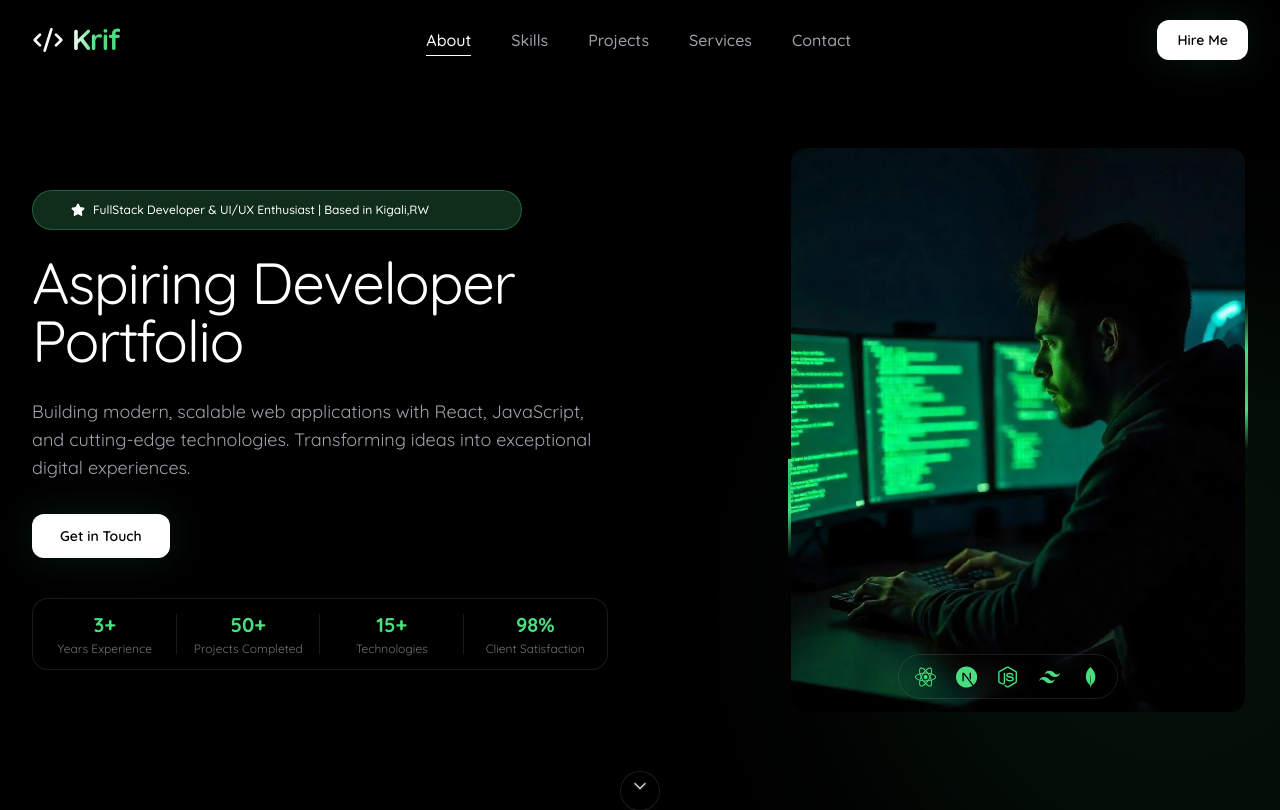
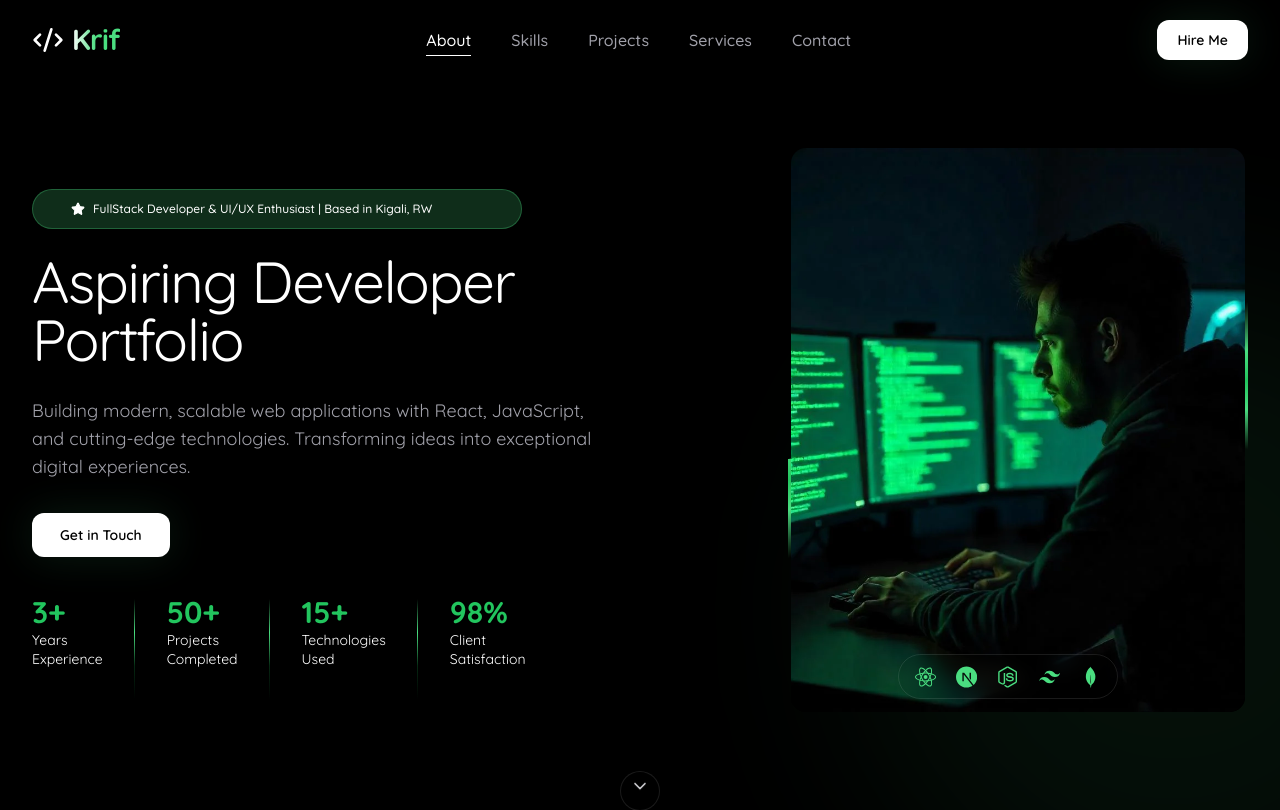
Before and after one commit to krif014/Portifolio, a React (Vite) app: page / in a window 1280 px wide. Shown: the top 810 px of the page. Built offline with nearby package versions, Linux system fonts and the light colour scheme.

Commit message:
Fixing the stats

```diff
--- a/src/components/sections/Hero.jsx
+++ b/src/components/sections/Hero.jsx
@@ -1,4 +1,4 @@
-import { ChevronDown, Code2, Star } from "lucide-react";
+import { ChevronDown, Star } from "lucide-react";
 import {
   SiMongodb,
   SiNextdotjs,
@@ -7,23 +7,6 @@ import {
   SiTailwindcss,
 } from "react-icons/si";
 import RadialGradientBackground from "../backgrounds/RadialGradientBackground";
-
-function StatPill({ value, label, showDivider }) {
-  return (
-    <div className="relative flex flex-1 items-center justify-center px-4 py-3">
-      {showDivider ? (
-        <span
-          className="absolute right-0 top-1/2 hidden h-10 w-px -translate-y-1/2 bg-white/10 sm:block"
-          aria-hidden
-        />
-      ) : null}
-      <div className="text-center">
-        <p className="text-lg font-bold text-accent sm:text-xl">{value}</p>
-        <p className="mt-0.5 text-[11px] text-zinc-500 sm:text-xs">{label}</p>
-      </div>
-    </div>
-  );
-}
 
 export default function Hero() {
   const reducedMotion =
@@ -36,6 +19,13 @@ export default function Hero() {
     });
   };
 
+  const stats = [
+    { value: "3+", label: "Years\nExperience" },
+    { value: "50+", label: "Projects\nCompleted" },
+    { value: "15+", label: "Technologies\nUsed" },
+    { value: "98%", label: "Client\nSatisfaction" },
+  ];
+
   return (
     <section
       id="about"
@@ -44,10 +34,12 @@ export default function Hero() {
       <RadialGradientBackground position="right" />
       <div className="relative mx-auto max-w-7xl px-4 pb-16 pt-10 sm:px-6 lg:px-8 lg:pb-24 lg:pt-16">
         <div className="grid items-center gap-14 lg:grid-cols-2 lg:gap-16">
+
+
           <div>
-            <div className="flex content-center text-[14px] items-center gap-2 rounded-full border border-accent/30 bg-accent/20 h-[40px]   w-[490px] pl-[38px] py-1.5 text-xs font-medium text-white">
+            <div className="flex content-center text-[14px] items-center gap-2 rounded-full border border-accent/30 bg-accent/20 h-[40px] w-[490px] pl-[38px] py-1.5 text-xs font-medium text-white">
               <Star className="h-3.5 w-3.5 fill-white text-white" />
-              FullStack Developer &amp; UI/UX Enthusiast | Based in Kigali,RW
+              FullStack Developer &amp; UI/UX Enthusiast | Based in Kigali, RW
             </div>
 
             <h1 className="mt-6 text-5xl leading-tight tracking-tight text-white sm:text-5xl lg:text-[58px]">
@@ -72,11 +64,33 @@ export default function Hero() {
               </button>
             </div>
 
-            <div className="mt-10 flex w-full max-w-xl overflow-hidden rounded-2xl border border-white/10 bg-black/20 backdrop-blur">
-              <StatPill value="3+" label="Years Experience" showDivider />
-              <StatPill value="50+" label="Projects Completed" showDivider />
-              <StatPill value="15+" label="Technologies" showDivider />
-              <StatPill value="98%" label="Client Satisfaction" />
+
+            <div className="mt-10 flex items-start">
+              {stats.map((stat, i) => (
+                <div
+                  key={i}
+                  className={`relative ${i !== 0 ? "pl-8" : ""} ${i !== stats.length - 1 ? "pr-8" : ""}`}
+                >
+
+                  {i !== stats.length - 1 && (
+                    <span
+                      className="absolute right-0 w-px"
+                      style={{
+                        height: '100px',
+                        top: '70%',
+                        transform: 'translateY(-50%)',
+                        background: 'linear-gradient(to bottom, transparent, #4ade80, #16a34a40, transparent)',
+                      }}
+                    />
+                  )}
+                  <p className="text-3xl font-bold text-accent-muted leading-none">
+                    {stat.value}
+                  </p>
+                  <p className="text-sm text-white mt-1 leading-snug whitespace-pre-line h-10">
+                    {stat.label}
+                  </p>
+                </div>
+              ))}
             </div>
           </div>
 
@@ -102,10 +116,8 @@ export default function Hero() {
                     )`,
                   }}
                 />
-
                 <div className="absolute inset-[3px] rounded-[15px] bg-black" />
               </div>
-
 
               <img
                 src="images/DEV.webp"
@@ -114,17 +126,17 @@ export default function Hero() {
               />
 
               <div className="absolute h-[45px] w-[220px] bottom-4 translate-x-1/2 z-20 flex items-center gap-5 rounded-full border border-white/10 bg-transparent px-4 py-2.5 text-green-400 backdrop-blur whitespace-nowrap">
-
-                <SiReact className="h-6 w-6 transition-transform duration-200 ease-in-out cursor-pointer hover:scale-125 hover:text-[#00FF88] hover:drop-shadow-[0_0_10px_rgba(0,255,136,0.9)] hover:brightness-125  " />
-                <SiNextdotjs className="h-6 w-6 transition-transform duration-200 ease-in-out cursor-pointer hover:scale-125 hover:text-[#00FF88] hover:drop-shadow-[0_0_10px_rgba(0,255,136,0.9)] hover:brightness-125 " />
-                <SiNodedotjs className="h-6 w-6 transition-transform duration-200 ease-in-out cursor-pointer hover:scale-125 hover:text-[#00FF88] hover:drop-shadow-[0_0_10px_rgba(0,255,136,0.9)] hover:brightness-125 " />
-                <SiTailwindcss className="h-6 w-6 transition-transform duration-200 ease-in-out cursor-pointer hover:scale-125 hover:text-[#00FF88] hover:drop-shadow-[0_0_10px_rgba(0,255,136,0.9)] hover:brightness-125 " />
-                <SiMongodb className="h-6 w-6 transition-transform duration-200 ease-in-out cursor-pointer hover:scale-125 hover:text-[#00FF88] hover:drop-shadow-[0_0_10px_rgba(0,255,136,0.9)] hover:brightness-125 " />
-
+                <SiReact className="h-6 w-6 transition-transform duration-200 ease-in-out cursor-pointer hover:scale-125 hover:text-[#00FF88] hover:drop-shadow-[0_0_10px_rgba(0,255,136,0.9)] hover:brightness-125" />
+                <SiNextdotjs className="h-6 w-6 transition-transform duration-200 ease-in-out cursor-pointer hover:scale-125 hover:text-[#00FF88] hover:drop-shadow-[0_0_10px_rgba(0,255,136,0.9)] hover:brightness-125" />
+                <SiNodedotjs className="h-6 w-6 transition-transform duration-200 ease-in-out cursor-pointer hover:scale-125 hover:text-[#00FF88] hover:drop-shadow-[0_0_10px_rgba(0,255,136,0.9)] hover:brightness-125" />
+                <SiTailwindcss className="h-6 w-6 transition-transform duration-200 ease-in-out cursor-pointer hover:scale-125 hover:text-[#00FF88] hover:drop-shadow-[0_0_10px_rgba(0,255,136,0.9)] hover:brightness-125" />
+                <SiMongodb className="h-6 w-6 transition-transform duration-200 ease-in-out cursor-pointer hover:scale-125 hover:text-[#00FF88] hover:drop-shadow-[0_0_10px_rgba(0,255,136,0.9)] hover:brightness-125" />
               </div>
 
             </div>
           </div>
+
+
         </div>
 
         <div className="mt-14 flex justify-center">
@@ -141,6 +153,7 @@ export default function Hero() {
             <ChevronDown className="h-5 w-5 animate-bounce" />
           </button>
         </div>
+
       </div>
     </section>
   );
```
Lines whose indentation alone changed are shown as unchanged.
